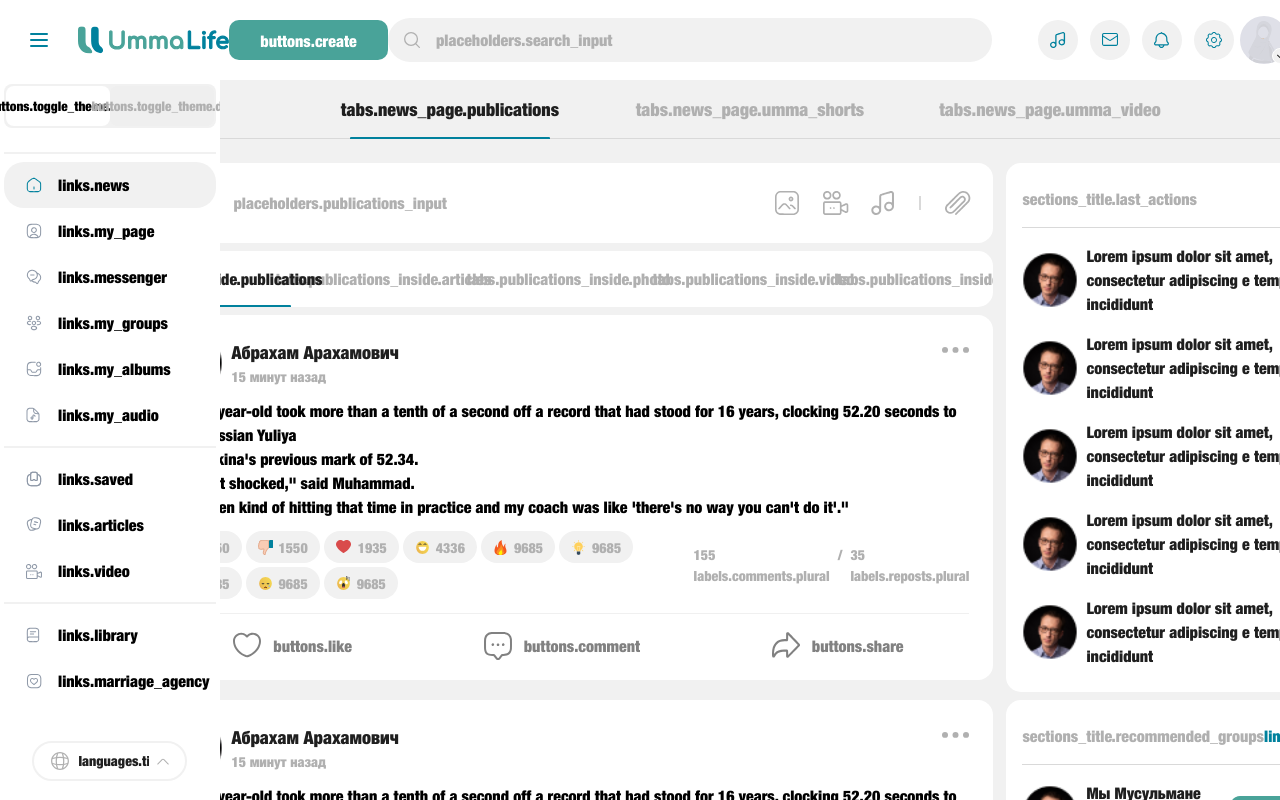
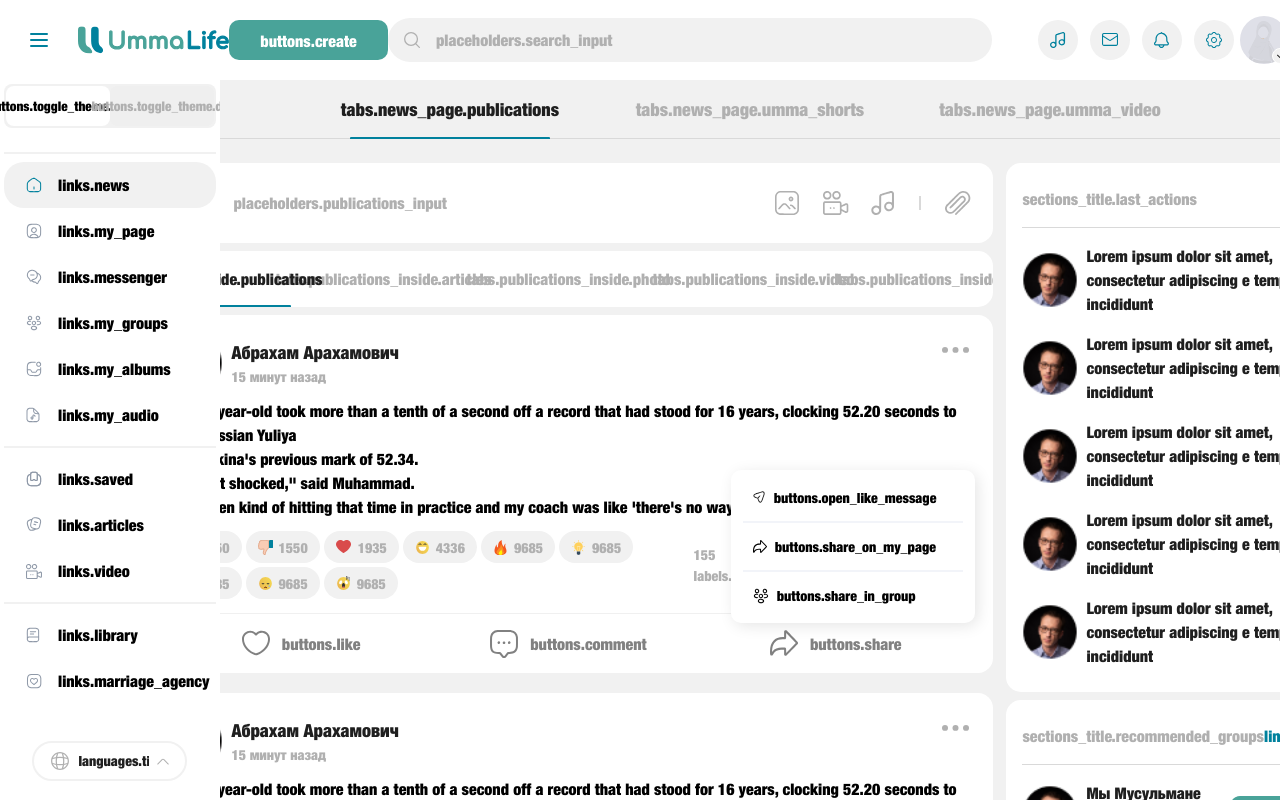
Before and after one commit to bakhodur-nazriev/UmmaLife, a Vue app: page /ar/news in a window 1280 px wide. Built offline with nearby package versions, Linux system fonts and the light colour scheme; what vue-tel-input would draw is missing.

Commit message:
Implement share and menu dropdown button

```diff
--- /dev/null
+++ b/src/components/icons/MenuDetails/ShareMenuIcon.vue
@@ -0,0 +1,5 @@
+<template>
+  <svg xmlns="http://www.w3.org/2000/svg" width="14" height="14" viewBox="0 0 28 28" fill="none">
+    <path fill="currentColor" fill-rule="evenodd" d="M15.165.237c-.423.164-.66.363-.845.71l-.183.342-.018 2.876-.018 2.877h-1.3C4.646 7.042.221 11.967.013 21.276c-.066 2.976.096 3.667.966 4.122.822.428 1.522.089 2.104-1.02 1.523-2.9 3.884-4.312 7.792-4.659.842-.074 2.398-.088 2.902-.026l.329.041v2.335c0 1.428.026 2.44.066 2.607.238.976 1.253 1.432 2.192.984.407-.194 11.248-11.346 11.496-11.826.178-.343.188-1.036.022-1.495C27.748 11.969 16.974.696 16.44.367c-.327-.202-.932-.263-1.275-.13ZM20.99 18.01l-4.814 4.989v-2.023c0-3.405-.086-3.475-4.14-3.385-4.512.1-7.432 1.23-9.363 3.62-.245.304-.486.597-.536.65-.13.142-.056-1.826.114-3.007.932-6.493 4.478-9.696 10.632-9.601 2.178.033 2.168.034 2.454-.118.789-.42.836-.621.837-3.588l.002-2.503 4.814 4.989 4.814 4.988-4.814 4.989Z" clip-rule="evenodd"/>
+  </svg>
+</template>>
--- a/src/components/ui/Publications/PublicationsContent.vue
+++ b/src/components/ui/Publications/PublicationsContent.vue
@@ -9,7 +9,10 @@
         </div>
       </router-link>
       <div class="menu__button">
-        <menu-details-icon></menu-details-icon>
+        <sample-menu-details-button
+          :is-menu-open="isMenuOpen"
+          @toggle-menu="toggleMenu"
+        ></sample-menu-details-button>
       </div>
     </header>
 
@@ -57,7 +60,6 @@
             <scared-icon></scared-icon>
             <span>9685</span>
           </div>
-
         </div>
 
         <div class="stats__reposts">
@@ -76,15 +78,17 @@
           <div class="reactions__buttons">
             <transition name="slide">
               <div v-if="isReactionWindowOpen" class="reaction__window">
-                <big-like-icon></big-like-icon>
-                <big-dislike-icon></big-dislike-icon>
-                <big-love-icon></big-love-icon>
-                <big-laugh-icon></big-laugh-icon>
-                <big-fire-icon></big-fire-icon>
-                <big-think-icon></big-think-icon>
-                <big-angry-icon></big-angry-icon>
-                <big-sad-icon></big-sad-icon>
-                <big-scared-icon></big-scared-icon>
+                <ul class="reaction__menu">
+                  <li><big-like-icon></big-like-icon></li>
+                  <li><big-dislike-icon></big-dislike-icon></li>
+                  <li><big-love-icon></big-love-icon></li>
+                  <li><big-laugh-icon></big-laugh-icon></li>
+                  <li><big-fire-icon></big-fire-icon></li>
+                  <li><big-think-icon></big-think-icon></li>
+                  <li><big-angry-icon></big-angry-icon></li>
+                  <li><big-sad-icon></big-sad-icon></li>
+                  <li><big-scared-icon></big-scared-icon></li>
+                </ul>
               </div>
             </transition>
           </div>
@@ -93,13 +97,39 @@
             {{ $t('buttons.like') }}
           </div>
         </div>
+
         <div class="comment__button" @click="toggleForm">
           <comment-icon></comment-icon>
           {{ $t('buttons.comment') }}
         </div>
-        <div class="share__button">
-          <share-icon></share-icon>
-          <div>{{ $t('buttons.share') }}</div>
+
+        <div class="share__buttons--block">
+          <div class="share__buttons">
+            <transition name="">
+              <div v-if="isShareWindowOpen" class="share__window">
+                <ul class="share__menu">
+                  <li class="share__item">
+                    <send-menu-icon />
+                    <span>{{ $t('buttons.open_like_message') }}</span>
+                  </li>
+                  <sample-divider></sample-divider>
+                  <li class="share__item">
+                    <share-menu-icon />
+                    <span>{{ $t('buttons.share_on_my_page') }}</span>
+                  </li>
+                  <sample-divider></sample-divider>
+                  <li class="share__item">
+                    <my-group-icon />
+                    <span>{{ $t('buttons.share_in_group') }}</span>
+                  </li>
+                </ul>
+              </div>
+            </transition>
+          </div>
+          <div class="share__button" @click="openShareWindow">
+            <share-icon></share-icon>
+            <div>{{ $t('buttons.share') }}</div>
+          </div>
         </div>
       </div>
 
@@ -123,7 +153,6 @@
 import HeartIcon from '@/components/icons/HeartIcon.vue'
 import CommentIcon from '@/components/icons/CommentIcon.vue'
 import ShareIcon from '@/components/icons/ShareIcon.vue'
-import MenuDetailsIcon from '@/components/icons/MenuDetailsIcon.vue'
 import LikeIcon from '@/components/icons/reactions/men/small/LikeIcon.vue'
 import LoveIcon from '@/components/icons/reactions/men/small/LoveIcon.vue'
 import LaughIcon from '@/components/icons/reactions/men/small/LaughIcon.vue'
@@ -143,9 +172,19 @@ import BigLoveIcon from '@/components/icons/reactions/men/big/LoveIcon.vue'
 import BigSadIcon from '@/components/icons/reactions/men/big/SadIcon.vue'
 import BigScaredIcon from '@/components/icons/reactions/men/big/ScaredIcon.vue'
 import BigThinkIcon from '@/components/icons/reactions/men/big/ThinkIcon.vue'
+import MyGroupIcon from '@/components/icons/MyGroupIcon.vue'
+import SampleMenuDetailsButton from '@/components/ui/SampleMenuDetailsButton.vue'
+import SendMenuIcon from '@/components/icons/MenuDetails/SendMenuIcon.vue'
+import ShareMenuIcon from '@/components/icons/MenuDetails/ShareMenuIcon.vue'
+import SampleDivider from '@/components/ui/SampleDivider.vue'
 
 export default {
   components: {
+    SampleDivider,
+    ShareMenuIcon,
+    SendMenuIcon,
+    SampleMenuDetailsButton,
+    MyGroupIcon,
     ScaredIcon,
     SadIcon,
     AngryIcon,
@@ -155,7 +194,6 @@ export default {
     LaughIcon,
     LoveIcon,
     LikeIcon,
-    MenuDetailsIcon,
     ShareIcon,
     CommentIcon,
     HeartIcon,
@@ -173,7 +211,9 @@ export default {
   data () {
     return {
       isFormOpen: false,
-      isReactionWindowOpen: false
+      isReactionWindowOpen: false,
+      isShareWindowOpen: true,
+      isMenuOpen: false
     }
   },
   methods: {
@@ -183,17 +223,65 @@ export default {
 
     openReactionWindow () {
       this.isReactionWindowOpen = !this.isReactionWindowOpen
+    },
+
+    openShareWindow () {
+      this.isShareWindowOpen = !this.isShareWindowOpen
+    },
+    toggleMenu () {
+      this.isMenuOpen = !this.isMenuOpen
     }
   }
 }
 </script>
 
 <style scoped>
-.reaction__buttons--block {
+.sample__divider {
+  margin: 0;
+}
+
+.share__item span {
+  font-size: 14px;
+}
+
+.share__item {
+  display: flex;
+  align-items: center;
+  cursor: pointer;
+  gap: 8px;
+  padding: 5px 10px;
+}
+
+.share__item:hover {
+  background-color: var(--color-divider);
+  border-radius: 10px;
+}
+
+.share__menu {
+  display: flex;
+  flex-direction: column;
+  row-gap: 8px;
+}
+
+.share__menu,
+.reaction__menu {
+  list-style: none;
+  margin: 0;
+  padding: 0;
+}
+
+.reaction__menu {
+  display: flex;
+  gap: 18px;
+}
+
+.reaction__buttons--block,
+.share__buttons--block {
   position: relative;
 }
 
-.reactions__buttons {
+.reactions__buttons,
+.share__buttons {
   position: absolute;
   bottom: 42px;
   box-shadow: 3px 3px 15px rgba(0, 0, 0, 0.1);
@@ -201,7 +289,8 @@ export default {
   background-color: var(--color-background);
 }
 
-.reaction__window {
+.reaction__window,
+.share__window {
   display: flex;
   gap: 18px;
   padding: 12px;
@@ -242,7 +331,7 @@ export default {
   background-color: var(--color-background);
   margin-bottom: 20px;
   border-radius: 15px;
-  padding: 20px 24px;
+  padding: 20px 24px 8px 24px;
 }
 
 .stats__separator {
@@ -288,8 +377,16 @@ export default {
 .share__button {
   display: flex;
   align-items: center;
+  justify-content: center;
   color: var(--color-gray-4);
   cursor: pointer;
+}
+
+.like__button:hover,
+.comment__button:hover,
+.share__button:hover {
+  background-color: var(--color-divider);
+  border-radius: 15px;
 }
 
 .like__button svg,
@@ -302,7 +399,6 @@ export default {
   height: 1px;
   background-color: var(--color-surface);
   border: none;
-  margin-bottom: 18px;
 }
 
 .post__author {
@@ -338,6 +434,16 @@ export default {
   .reactions__block {
     max-width: 560px;
   }
+  .comment__button,
+  .share__button,
+  .like__button {
+    width: 210px;
+    height: 43px;
+  }
+
+  .share__item {
+    width: 220px;
+  }
 }
 
 @media (min-width: 1920px) {
--- a/src/components/ui/SampleDivider.vue
+++ b/src/components/ui/SampleDivider.vue
@@ -5,5 +5,6 @@
 <style scoped>
 .sample__divider {
   border: 1px solid #F2F4F9;
+  width: 100%;
 }
 </style>
--- a/src/components/ui/SampleMenuDetailsButton.vue
+++ b/src/components/ui/SampleMenuDetailsButton.vue
@@ -45,7 +45,7 @@
 </template>
 <script>
 import MenuDetailsIcon from '@/components/icons/MenuDetailsIcon.vue'
-import ShareIcon from '@/components/icons/MenuDetails/ShareIcon.vue'
+import ShareIcon from '@/components/icons/MenuDetails/SendMenuIcon.vue'
 import CopyLinkIcon from '@/components/icons/MenuDetails/CopyLinkIcon.vue'
 import SaveIcon from '@/components/icons/MenuDetails/SaveIcon.vue'
 import BlankIcon from '@/components/icons/MenuDetails/BlankIcon.vue'
--- a/src/locales/en.json
+++ b/src/locales/en.json
@@ -128,7 +128,10 @@
     "save": "Save",
     "open_in_new_tab": "Open in new tab",
     "complain": "Complain",
-    "hide": "Hide"
+    "hide": "Hide",
+    "open_like_message": "Send as message",
+    "share_on_my_page": "Share on my page",
+    "share_in_group": "Share in a group"
   },
   "languages": {
     "title": "English",
--- a/src/locales/ru.json
+++ b/src/locales/ru.json
@@ -130,7 +130,10 @@
     "save": "Сохранить",
     "open_in_new_tab": "Открыть в новой вкладке",
     "complain": "Пожаловаться",
-    "hide": "Скрыть"
+    "hide": "Скрыть",
+    "open_like_message": "Отправить как сообщение",
+    "share_on_my_page": "Поделиться на моей странице",
+    "share_in_group": "Поделиться в группе"
   },
   "languages": {
     "title": "Русский",
```
Also changed, not shown: src/components/icons/MenuDetails/SendMenuIcon.vue (renamed from src/components/icons/MenuDetails/ShareIcon.vue).
